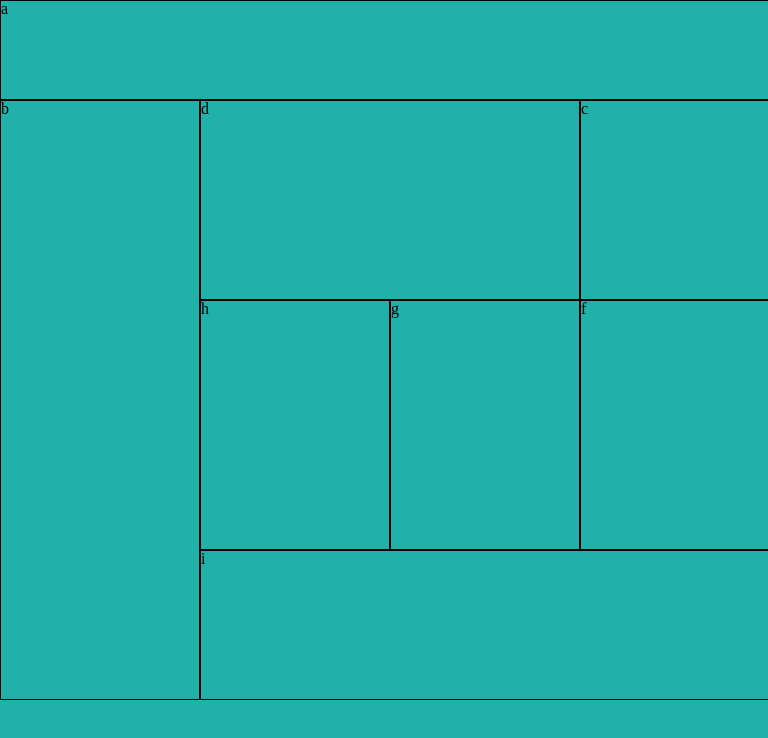
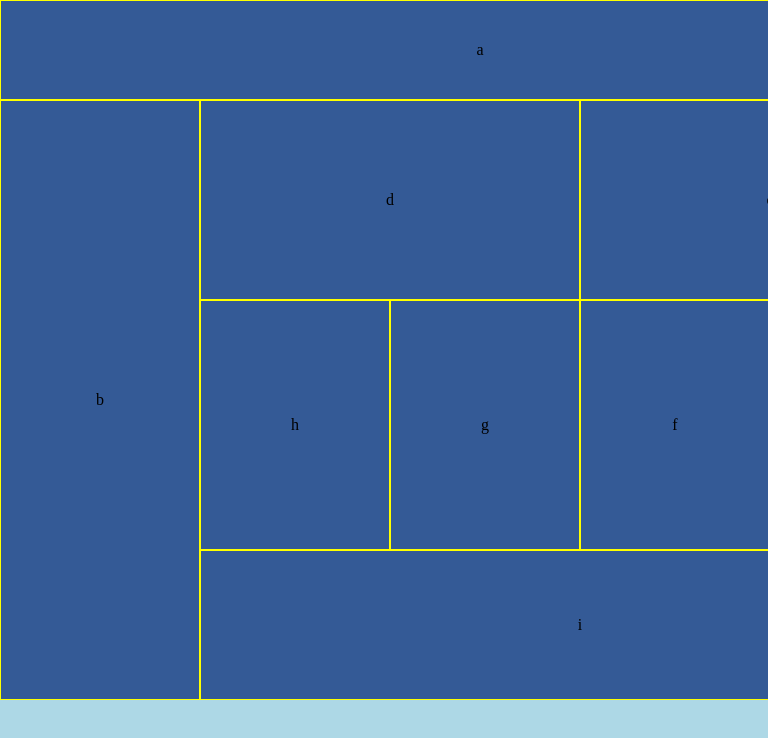
Before and after one commit to M-Ravenmoore/CF301-lab-01, a plain HTML site: page index.html in a window 768 px wide. Shown: the top 738 px of the page. Drawn offline with Linux system fonts and the light colour scheme.

Commit message:
cleaned up css and fixed bugs

```diff
--- a/css/base.css
+++ b/css/base.css
@@ -1,6 +1,13 @@
-/* mobile */
 *{
   box-sizing: border-box;
+}
+/* mobile */
+header,footer,article,aside {
+  background-color: rgba(191, 194, 7, 0.746);
+  border: 1px black solid;
+  display: flex;
+  justify-content: center;
+  align-items: center;
 }
 body{
   width: 480px;
@@ -10,19 +17,31 @@ body{
 
 
 /* tab */
-@media only screen and (min-width:540px) {
+@media only screen and (min-width:600px) and (max-width:768px) {
+  header,footer,article,aside {
+    background-color: rgba(14, 97, 39, 0.801);
+    border: 1px orange solid;
+    display: flex;
+    justify-content: center;
+    align-items: center;
+  }
   body{
-    width: 740px;
-    margin: 0 auto;
-    background-color: lightgreen;
+    width: 650px;
+    margin: auto;
   }
 }
 
 
 /* desktop */
 @media only screen and (min-width:768px) {
+  header,footer,article,aside {
+    background-color: rgba(12, 47, 124, 0.746);
+    border: 1px yellow solid;
+    display: flex;
+    justify-content: center;
+    align-items: center;
+  }
   body{
     width: 960px;
-    background-color: lightseagreen;
   }
 }
--- a/css/layout.css
+++ b/css/layout.css
@@ -1,12 +1,12 @@
+/* mobile */
+
 header{
   height: 75px;
-  border: 1px black solid;
 }
 .first-row{
   height:125px;
 }
 aside{
-  border: 1px black solid;
   height: 150px;
 }
 .container-250{
@@ -14,13 +14,23 @@ aside{
   width:240px;
   float: right;
 }
-article{
-  border: 1px black solid;
+
+footer{
+  height: 80px;
+  clear: right;
 }
-#third{
-  height: 80px;
-  border: 1px black solid;
-  clear: right;
+
+/* tab */
+@media only screen and (min-width:600px) and (max-width:768px){
+
+  .first-row{
+    width: 325px;
+    height: 400px;
+    float: right;
+  }
+  .container-250{
+    width: 325px;
+  }
 }
 
 /* desktop */
@@ -45,7 +55,7 @@ aside {
   height:250px;
   width:190px;
 }
-#third{
+footer{
   height:150px;
   width:760px;
   float:left;
--- a/index.html
+++ b/index.html
@@ -9,8 +9,8 @@
     <title>Insert Project Title Here</title>
   </head>
   <body>
-    <header id="a">
-      <h1>a</h1>
+    <header>
+      <p>a</p>
     </header>
     <aside id="b" class="sidebar">
       <p>b</p>
@@ -38,12 +38,9 @@
           <p>h</p>
         </article>
       </section>
-      <section id="third">
-        <p>i</p>
-      </section>
-
     </main>
     <footer >
+      <p>i</p>
     </footer>
 
   </body>
```
